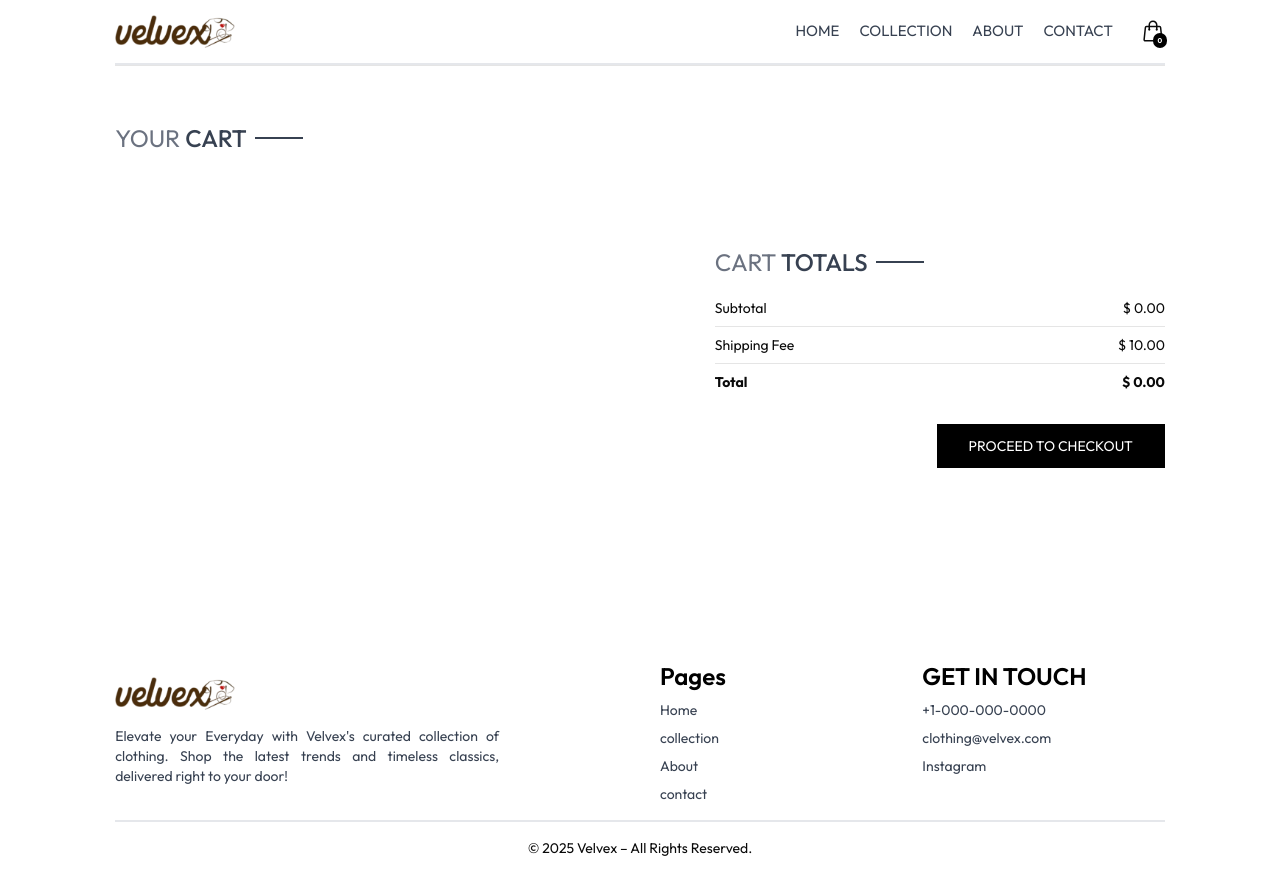
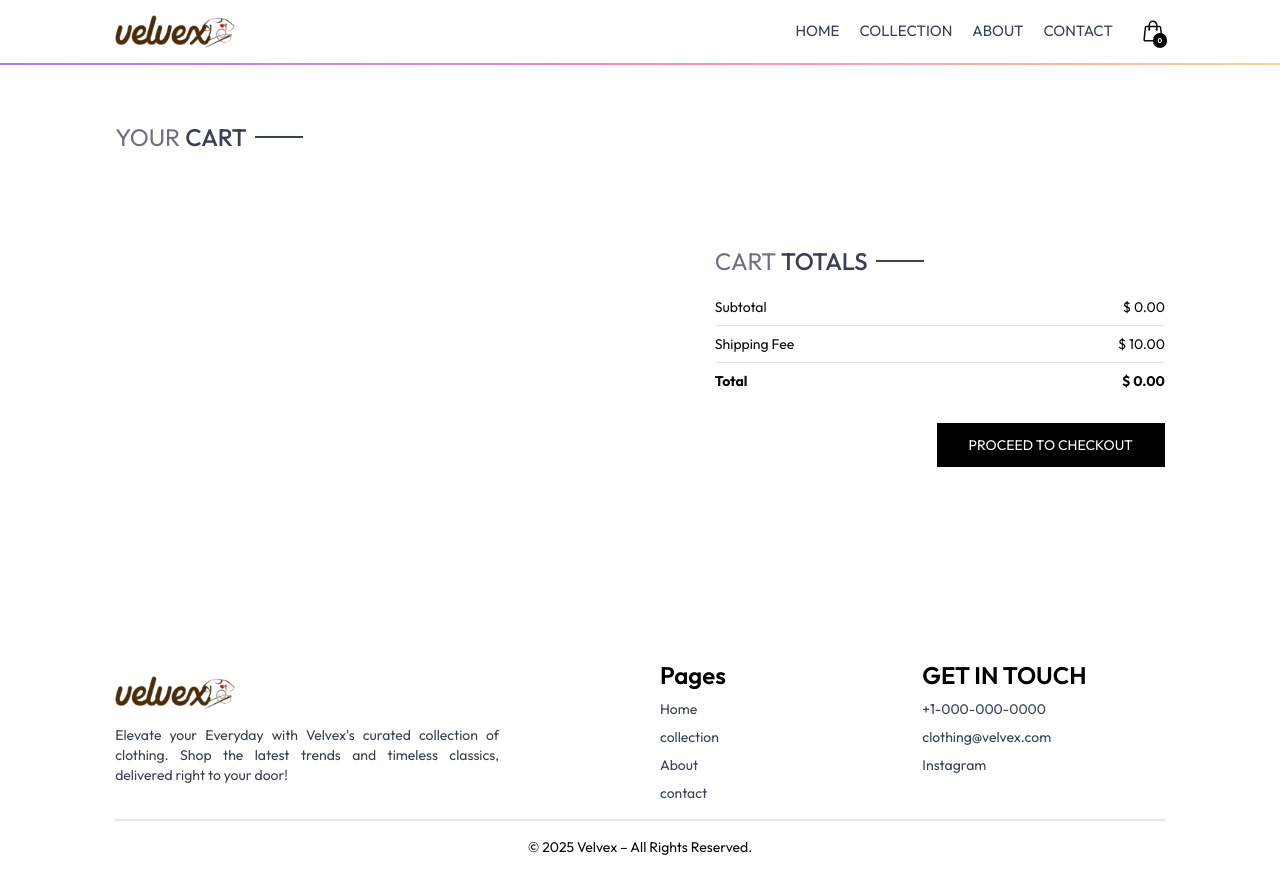
Before and after one commit to satyamsharmasam/E-commerce-React-App, a React (Vite) app: page /cart in a window 1280 px wide. Built offline with nearby package versions, Linux system fonts and the light colour scheme; what tailwindcss-motion would draw is missing.

Commit message:
some changes in file and add new component

```diff
--- a/package.json
+++ b/package.json
@@ -26,7 +26,7 @@
     "flowbite-react": "^0.11.8",
     "framer-motion": "^12.15.0",
     "lucide-react": "^0.511.0",
-    "motion": "^12.16.0",
+    "motion": "^12.18.1",
     "react": "^19.1.0",
     "react-dom": "^19.1.0",
     "react-icons": "^5.5.0",
--- a/src/components/Header.jsx
+++ b/src/components/Header.jsx
@@ -2,6 +2,7 @@ import { NavLink } from 'react-router-dom';
 import logo from '../assets/logo.png';
 import CartLogo from './CartLogo';
 import Nav from './Nav';
+import ScrollProgress from './magicui/scroll-progress';
 
 const Header = () => {
   return (
@@ -13,6 +14,7 @@ const Header = () => {
         <Nav />
         <CartLogo />
       </div>
+      <ScrollProgress className='top-[82px] sm:top-[63px] z-0 h-[2px]' />
     </header>
   );
 };
--- a/src/components/Nav.jsx
+++ b/src/components/Nav.jsx
@@ -60,7 +60,7 @@ const Nav = () => {
       {isOpen && (
         <div
           className='sm:hidden flex-col items-center basis-full
-         bg-black text-white h-52  py-6 text-sm uppercase flex justify-between motion-preset-slide-left-lg motion-ease-spring-bouncier z-50 absolute top-18 left-0 w-full'
+         bg-black text-white h-52  py-6 text-sm uppercase flex justify-between motion-preset-slide-left-lg motion-ease-spring-bouncier z-50 absolute top-18 left-0 w-full '
         >
           <NavLinks onClick={toggleNavbar} />
         </div>
--- /dev/null
+++ b/src/components/magicui/scroll-progress.jsx
@@ -0,0 +1,25 @@
+import React, { forwardRef } from 'react';
+import { cn } from '@/lib/utils';
+import { motion, useScroll } from 'motion/react';
+
+const ScrollProgress = forwardRef(({ className, ...props }, ref) => {
+  const { scrollYProgress } = useScroll();
+
+  return (
+    <motion.div
+      ref={ref}
+      className={cn(
+        'fixed inset-x-0 top-0 z-50 h-px origin-left bg-gradient-to-r from-[#A97CF8] via-[#F38CB8] to-[#FDCC92]',
+        className
+      )}
+      style={{
+        scaleX: scrollYProgress,
+      }}
+      {...props}
+    />
+  );
+});
+
+ScrollProgress.displayName = 'ScrollProgress';
+
+export default ScrollProgress;
--- a/src/components/pages/Cart.jsx
+++ b/src/components/pages/Cart.jsx
@@ -2,7 +2,7 @@ import { NavLink } from 'react-router-dom';
 
 const Cart = () => {
   return (
-    <div className='border-t pt-14'>
+    <div className=' pt-14'>
       <div className=' text-2xl mb-3'>
         <div className='inline-flex gap-2 items-center mb-3'>
           <p className='text-gray-500'>
--- a/src/components/pages/Contact.jsx
+++ b/src/components/pages/Contact.jsx
@@ -1,7 +1,7 @@
 import contact from '../../assets/contact.jpg';
 const Contact = () => {
   return (
-    <div className='pt-10 '>
+    <div className='pt-10'>
       <h2 className='text-2xl  md:text-3xl font-semibold text-center pb-10 xl:pb-15 flex items-center gap-1 justify-center'>
         <span className='text-gray-500'>CONTACT</span> US
         <span className='w-8 h-[1px] bg-black '></span>
```
Also changed, not shown: 1 other file (tests, documents, lock files or other folders).
